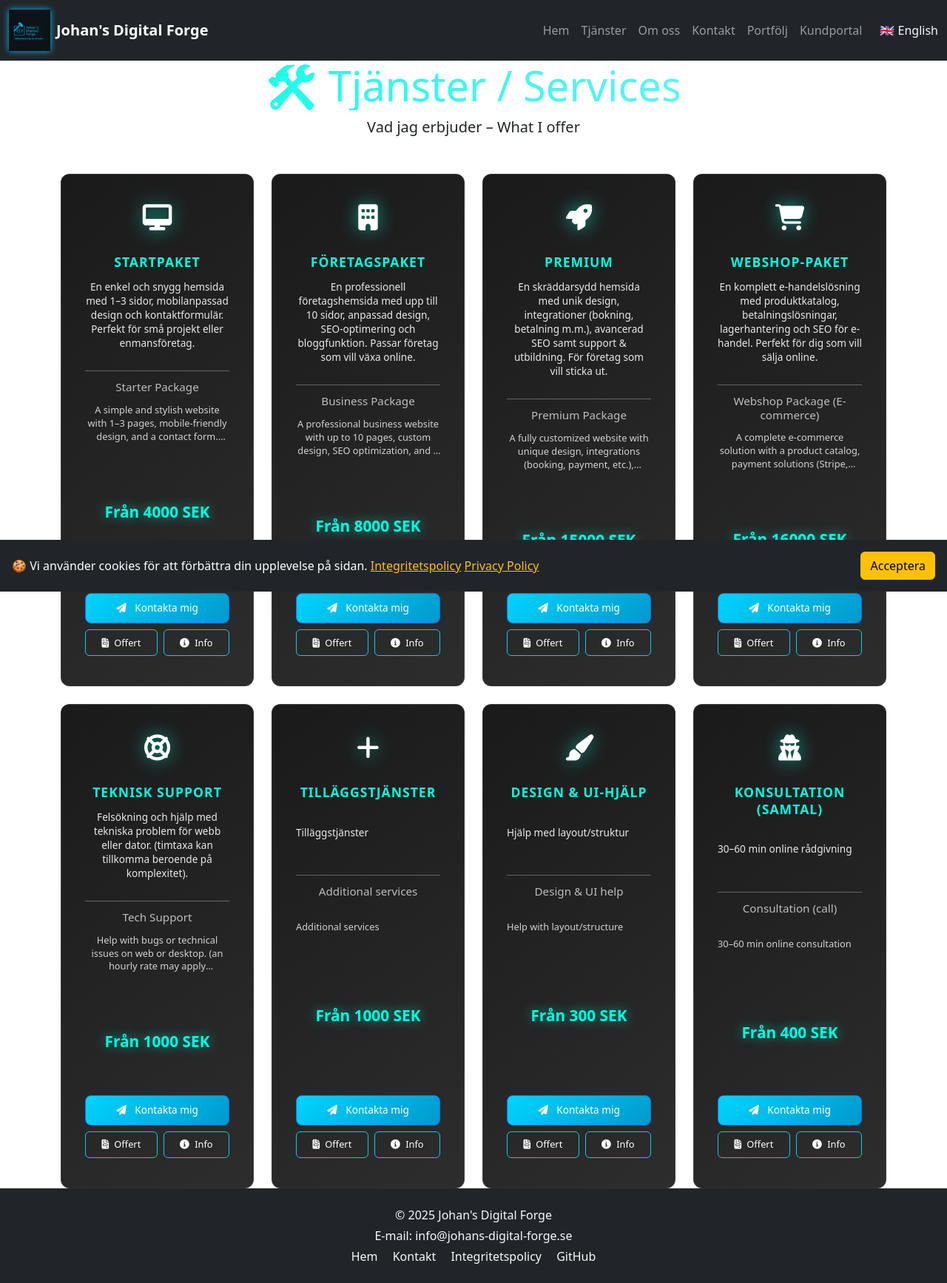
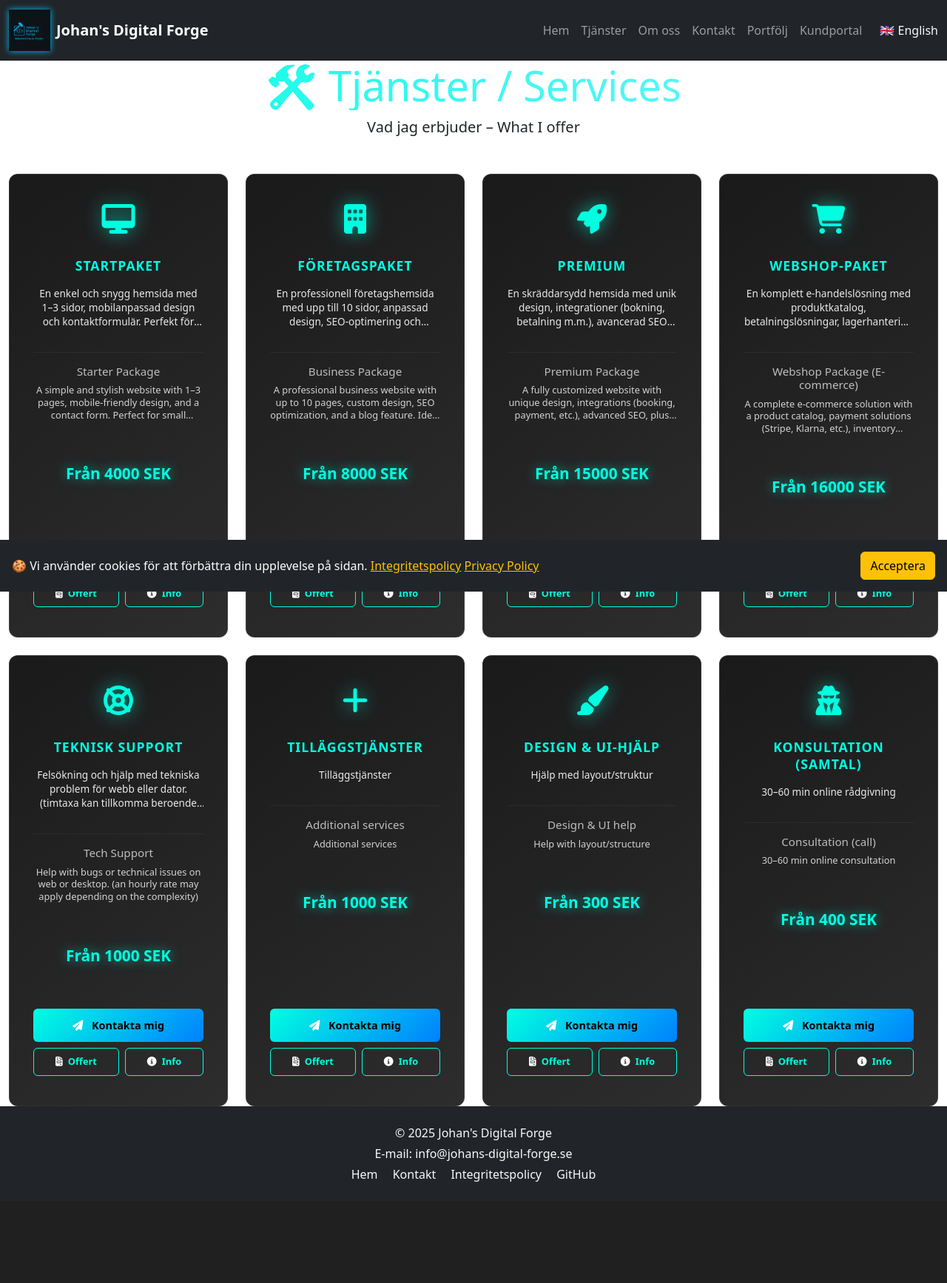
Before and after one commit to J-Anteskog/johans_digital_forge, a Django app: page /service/ in a window 1280 px wide. Shown: the whole page at 74% size. After the commit the page ends 1598 px from the top, so only its background shows below. Run offline with Django 5.2, Linux system fonts and the light colour scheme; data comes from the database, SQL or seed files in the repository; parts of the project's set-up code (start-up, migrations or seed data) failed here and were passed over.

Commit message:
Fix service cards grid layout - force 4 columns per row

```diff
--- a/service/templates/service/service_list.html
+++ b/service/templates/service/service_list.html
@@ -6,6 +6,11 @@
 
 {% block content %}
 <style>
+/* RESET - Ta bort alla konflikterade stilar */
+.services-grid * {
+  box-sizing: border-box !important;
+}
+
 /* Fix text colors on dark background */
 .service-card,
 .service-card * {
@@ -41,181 +46,164 @@
   color: rgba(255, 255, 255, 0.7) !important;
 }
 
-/* Korrigerad kortlayout för grid */
-.service-card {
-  width: 100% !important;
-  max-width: none !important;
-  margin: 0 !important;
-  padding: 1.5rem 1.25rem !important;
-  transition: transform 0.4s ease, box-shadow 0.4s ease !important;
-  min-height: 480px !important;
-  display: flex !important;
-  flex-direction: column !important;
-}
-
-/* Card body layout */
-.service-card .card-body {
-  display: flex !important;
-  flex-direction: column !important;
-  flex: 1 !important;
+/* ENKEL OCH FUNGERANDE GRID LAYOUT */
+.services-grid {
+  display: grid !important;
+  grid-template-columns: repeat(auto-fit, minmax(300px, 1fr)) !important;
+  gap: 1.5rem !important;
+  max-width: 1400px !important;
+  margin: 0 auto !important;
   padding: 0 !important;
 }
 
-/* Mindre ikoner */
-.service-card i.fa-3x {
-  font-size: 2.2rem !important;
-  margin-bottom: 1rem !important;
-}
-
-/* Justerad text med bättre line-height */
-.service-card h4 {
-  line-height: 1.3 !important;
-  margin-bottom: 0.75rem !important;
-}
-
-.service-card .lead {
-  line-height: 1.4 !important;
-  margin-bottom: 1rem !important;
-  min-height: 60px !important;
-  display: flex !important;
-  align-items: center !important;
-  text-align: center !important;
-}
-
-.service-card h5 {
-  margin-bottom: 0.5rem !important;
-}
-
-.service-card .english-description {
-  min-height: 80px !important;
-  margin-bottom: 1rem !important;
-  display: flex !important;
-  align-items: center !important;
-  text-align: center !important;
-}
-
-/* Price area */
-.service-card .price-area {
-  margin: 1rem 0 !important;
-  text-align: center !important;
-}
-
-/* Button area - alltid i botten */
-.service-card .button-area {
-  margin-top: auto !important;
-  padding-top: 1rem !important;
-}
-
-/* Mindre knappar */
-.service-card .btn-lg {
-  font-size: 0.85rem !important;
-  padding: 0.6rem 1rem !important;
-}
-
-.service-card .btn-outline-info {
-  font-size: 0.8rem !important;
-  padding: 0.45rem 0.75rem !important;
-}
-
-/* HR styling */
-.service-card hr {
-  margin: 0.75rem 0 !important;
-  opacity: 0.3 !important;
-}
-
-/* Hover effects */
-.service-card:hover {
-  transform: translateY(-15px) scale(1.02) !important;
-  box-shadow: 0 20px 50px rgba(0, 255, 225, 0.4) !important;
-  border-color: rgba(0, 255, 225, 0.8) !important;
-  z-index: 100 !important;
-}
-
-.service-card:hover i {
-  transform: scale(1.12) rotate(3deg) !important;
-  filter: drop-shadow(0 0 20px rgba(0, 255, 225, 1)) !important;
-}
-
-/* KORRIGERAD Grid för exakt 4 kort per rad - alla kort */
-.services-grid {
-  display: grid !important;
-  grid-template-columns: repeat(4, minmax(280px, 1fr)) !important;
-  gap: 1.5rem !important;
-  max-width: 1400px !important;
-  margin: 0 auto !important;
-  width: 100% !important;
-}
-
-.services-grid .service-card,
-.services-grid .card.service-card {
-  width: 100% !important;
-  max-width: none !important;
-  margin: 0 !important;
-}
-
-/* Responsiv layout för CSS Grid - justerad för många kort */
-@media (max-width: 1399px) {
+/* Force exactly 4 columns on desktop */
+@media (min-width: 1200px) {
   .services-grid {
-    grid-template-columns: repeat(4, minmax(250px, 1fr)) !important;
+    grid-template-columns: repeat(4, 1fr) !important;
   }
 }
 
-@media (max-width: 1199px) {
+@media (min-width: 992px) and (max-width: 1199px) {
   .services-grid {
-    grid-template-columns: repeat(3, minmax(280px, 1fr)) !important;
+    grid-template-columns: repeat(3, 1fr) !important;
   }
 }
 
-@media (max-width: 991px) {
+@media (min-width: 768px) and (max-width: 991px) {
   .services-grid {
-    grid-template-columns: repeat(2, minmax(280px, 1fr)) !important;
+    grid-template-columns: repeat(2, 1fr) !important;
   }
 }
 
 @media (max-width: 767px) {
   .services-grid {
     grid-template-columns: 1fr !important;
-    gap: 1rem !important;
-  }
-
-  .service-card {
-    max-width: 350px !important;
-    margin: 0 auto !important;
   }
 }
 
-/* Text truncation utan varningar */
+/* Enkel kortlayout */
+.service-card {
+  background: rgba(42, 42, 42, 0.95) !important;
+  border: 1px solid rgba(255, 255, 255, 0.1) !important;
+  border-radius: 12px !important;
+  padding: 1.5rem !important;
+  transition: all 0.4s ease !important;
+  min-height: 450px !important;
+  display: flex !important;
+  flex-direction: column !important;
+  position: relative !important;
+  overflow: hidden !important;
+}
+
+/* Card body */
+.service-card .card-body {
+  display: flex !important;
+  flex-direction: column !important;
+  flex: 1 !important;
+  padding: 0 !important;
+  margin: 0 !important;
+}
+
+/* Icon styling */
+.service-card i.fa-3x {
+  font-size: 2.5rem !important;
+  margin-bottom: 1rem !important;
+  color: #00ffe1 !important;
+}
+
+/* Text areas */
+.service-card h4 {
+  margin-bottom: 1rem !important;
+  line-height: 1.3 !important;
+  text-align: center !important;
+}
+
+.service-card .lead {
+  margin-bottom: 1rem !important;
+  line-height: 1.4 !important;
+  text-align: center !important;
+  flex-grow: 0 !important;
+}
+
+.service-card hr {
+  margin: 1rem 0 !important;
+  border-color: rgba(255, 255, 255, 0.2) !important;
+}
+
+.service-card h5 {
+  text-align: center !important;
+  margin-bottom: 0.5rem !important;
+}
+
+.service-card .small {
+  text-align: center !important;
+  margin-bottom: 1rem !important;
+  line-height: 1.3 !important;
+}
+
+/* Price area */
+.service-card .price-area {
+  text-align: center !important;
+  margin: 1rem 0 !important;
+}
+
+/* Button area - alltid längst ner */
+.service-card .button-area {
+  margin-top: auto !important;
+  padding-top: 1rem !important;
+}
+
+/* Button styling */
+.service-card .btn {
+  border-radius: 6px !important;
+  font-weight: 600 !important;
+  transition: all 0.3s ease !important;
+}
+
+.service-card .btn-primary {
+  background: linear-gradient(135deg, #00ffe1, #0080ff) !important;
+  border: none !important;
+  color: #000 !important;
+}
+
+.service-card .btn-outline-info {
+  border: 1px solid #00ffe1 !important;
+  color: #00ffe1 !important;
+}
+
+.service-card .btn-lg {
+  padding: 0.75rem 1.5rem !important;
+  font-size: 0.9rem !important;
+}
+
+.service-card .btn-outline-info {
+  padding: 0.5rem 1rem !important;
+  font-size: 0.8rem !important;
+}
+
+/* Hover effects */
+.service-card:hover {
+  transform: translateY(-10px) !important;
+  box-shadow: 0 15px 35px rgba(0, 255, 225, 0.3) !important;
+  border-color: rgba(0, 255, 225, 0.5) !important;
+}
+
+.service-card:hover i {
+  transform: scale(1.1) !important;
+  filter: drop-shadow(0 0 15px rgba(0, 255, 225, 0.8)) !important;
+}
+
+/* Text clamp för beskrivningar */
 .text-clamp-3 {
-  overflow: hidden !important;
   display: -webkit-box !important;
   -webkit-line-clamp: 3 !important;
   -webkit-box-orient: vertical !important;
-  line-height: 1.4 !important;
-}
-
-/* Fallback för browsers utan line-clamp support */
-@supports not (-webkit-line-clamp: 3) {
-  .text-clamp-3 {
-    display: block !important;
-    max-height: 4.2em !important;
-    line-height: 1.4em !important;
-    overflow: hidden !important;
-    position: relative !important;
-  }
-
-  .text-clamp-3::after {
-    content: '...' !important;
-    position: absolute !important;
-    bottom: 0 !important;
-    right: 0 !important;
-    background: linear-gradient(to right, transparent, #1a1a1a 70%) !important;
-    padding-left: 1rem !important;
-  }
+  overflow: hidden !important;
 }
 </style>
 
 <div class="fade-in-section">
-  <div class="container">
+  <div class="container-fluid">
     <!-- Section Header -->
     <div class="section-header text-center mb-5">
       <h2 class="display-4 text-gradient">🛠️ Tjänster / Services</h2>
@@ -223,7 +211,7 @@
     </div>
 
     {% if services %}
-    <!-- Services Grid -->
+    <!-- Services Grid - ENKEL STRUKTUR -->
     <div class="services-grid">
       {% for service in services %}
         <div class="card service-card">
@@ -246,17 +234,15 @@
             {% endif %}
 
             <!-- Swedish Title & Description -->
-            <h4 class="text-center">{{ service.title_sv }}</h4>
-            <p class="lead text-center text-clamp-3">{{ service.description_sv }}</p>
+            <h4>{{ service.title_sv }}</h4>
+            <p class="lead text-clamp-3">{{ service.description_sv }}</p>
 
             <!-- Divider -->
-            <hr class="bg-light">
+            <hr>
 
             <!-- English Title & Description -->
-            <h5 class="text-center text-muted">{{ service.title_en }}</h5>
-            <div class="english-description">
-              <p class="text-center small text-clamp-3">{{ service.description_en }}</p>
-            </div>
+            <h5 class="text-muted">{{ service.title_en }}</h5>
+            <p class="small text-clamp-3">{{ service.description_en }}</p>
 
             <!-- Price -->
             <div class="price-area">
@@ -351,11 +337,11 @@
   </div>
 </div>
 
-<!-- Extra JS för smooth interactions -->
+<!-- Extra JS -->
 {% block extra_js %}
 <script>
 document.addEventListener('DOMContentLoaded', function() {
-  // Förbättra modal animations
+  // Modal animations
   const modals = document.querySelectorAll('.modal');
   modals.forEach(modal => {
     modal.addEventListener('show.bs.modal', function() {
```
